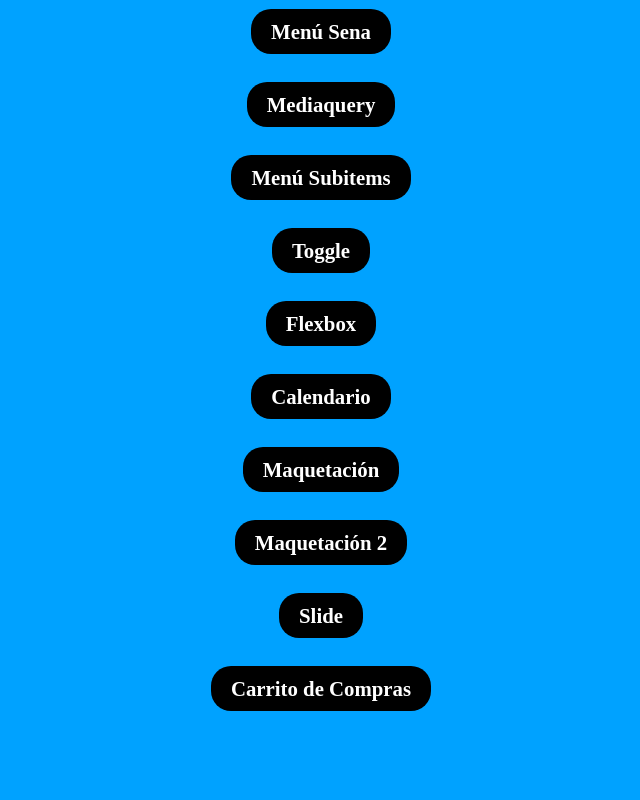
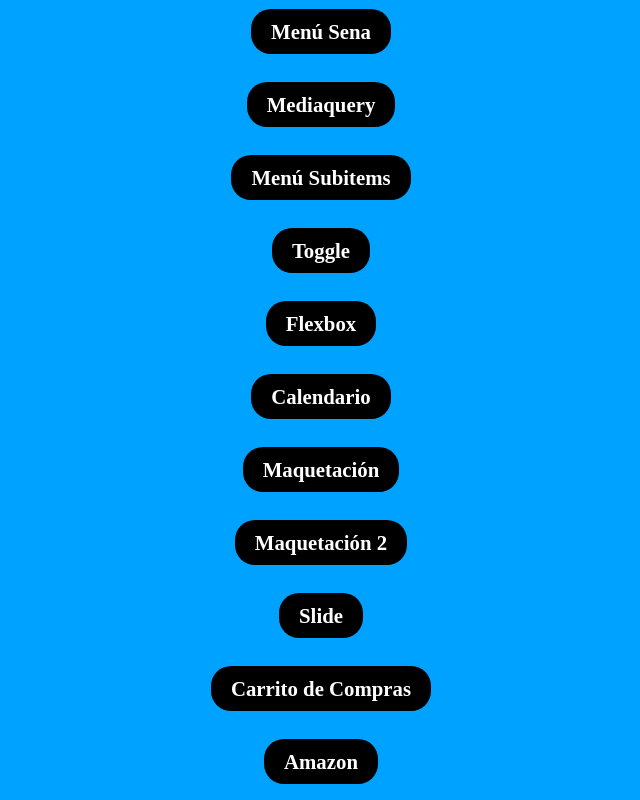
Before and after one commit to sergio3629/mi-sitio-web-canacue, a plain HTML site: page index.html in a window 1280 px wide. Shown: the part 1051-1851 px from the top of the page, without its empty margins (324-964 px from the left). Before the commit the page ends 1778 px from the top, so only its background shows below. Drawn offline with Linux system fonts and the light colour scheme.

Commit message:
add fuentes

```diff
--- a/css/index.css
+++ b/css/index.css
@@ -489,3 +489,26 @@ body{
         border: none;
         border-radius: 20px;
        }
+       .menu22{
+        background-color: black;
+        display: inline-flex;
+        font-size: 1.3em;
+        font-weight: 900;
+        border: none;
+        border-radius: 20px;
+        margin-right: 30px;
+        line-height: 45px;
+        margin-top: 10px;
+
+       }
+       .menu22 a{
+       text-decoration: none;
+       color: white;
+       padding: 0 20px;
+       }
+        .menu22 a:hover{
+        background-color: white;
+        color: black;
+        border: none;
+        border-radius: 20px;
+       }
--- a/index.html
+++ b/index.html
@@ -122,6 +122,11 @@
 <div class="menu21">
 <a href="carrito.html">Carrito de Compras</a>
 </div>
+<br>
+<br>
+<div class="menu22">
+<a href="amazon.html">Amazon</a>
+</div>
 </center>
 </body>
 </html>
```
